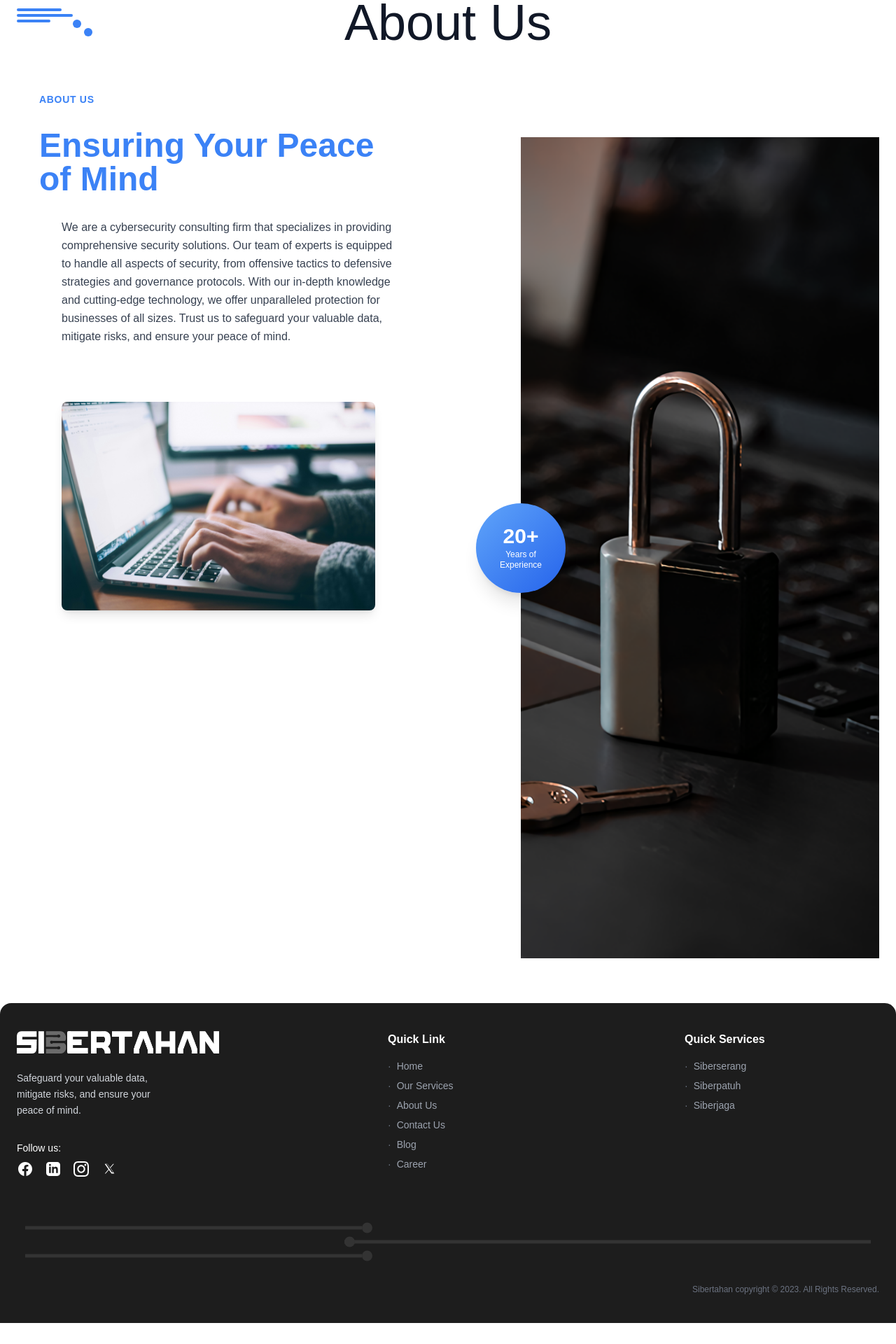
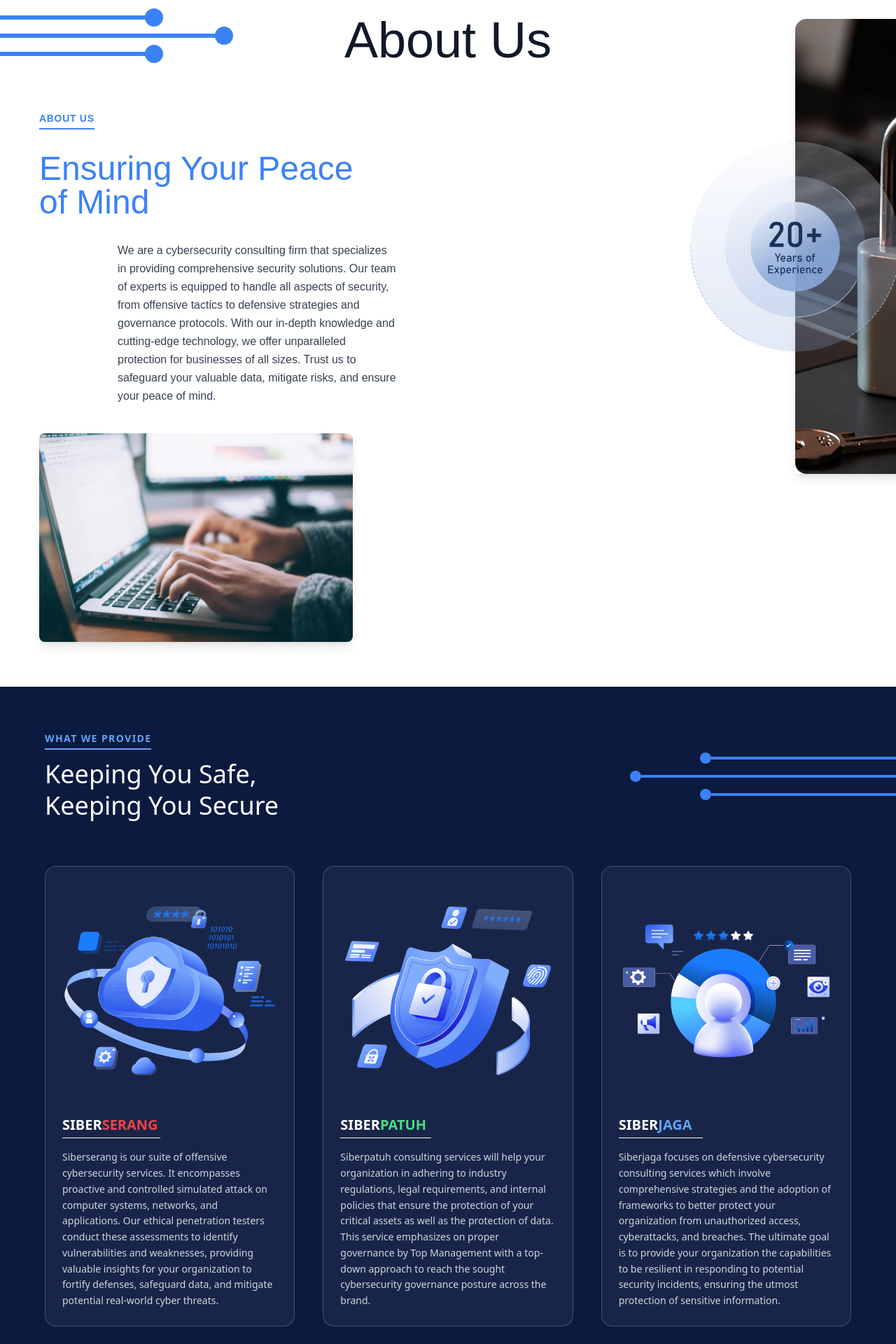
Before and after one commit to manda040412/SiBertahan, a Vue app: page /about in a window 1280 px wide. Shown: the part 140-2060 px from the top of the page at 70% size. Before the commit the page ends 2030 px from the top, so only its background shows below. Built offline with nearby package versions, Linux system fonts and the light colour scheme.

Commit message:
Gabungkan perubahan lokal dengan update dari teman

```diff
--- a/src/views/about.vue
+++ b/src/views/about.vue
@@ -4,16 +4,29 @@
     <div class="main-content max-w-7xl mx-auto px-6 py-16 relative">
 
       <!-- Blue decorative lines -->
-      <div class="absolute top-20 left-6 flex flex-col gap-1">
-        <div class="h-1 w-16 bg-blue-500 rounded-full"></div>
-        <div class="h-1 w-20 bg-blue-500 rounded-full"></div>
-        <div class="h-1 w-12 bg-blue-500 rounded-full"></div>
-        <div class="w-3 h-3 bg-blue-500 rounded-full ml-20 -mt-2"></div>
-        <div class="w-3 h-3 bg-blue-500 rounded-full ml-24 -mt-1"></div>
+    <div class="absolute -left-[1000px] top-[90px] flex flex-col gap-[20px] z-0">
+      <!-- First line with dot -->
+      <div class="relative w-[1220px] flex items-center">
+        <div class="h-[6px] w-full bg-blue-500"></div>
+        <div class="absolute right-0 w-[26px] h-[26px] bg-blue-500 rounded-full transform translate-x-1/2"></div>
       </div>
 
+      <!-- Second line with dot -->
+      <div class="relative w-[1320px] flex items-center">
+        <div class="h-[6px] w-full bg-blue-500"></div>
+        <div class="absolute right-0 w-[26px] h-[26px] bg-blue-500 rounded-full transform translate-x-1/2"></div>
+      </div>
+
+      <!-- Third line with dot -->
+      <div class="relative w-[1220px] flex items-center">
+        <div class="h-[6px] w-full bg-blue-500"></div>
+        <div class="absolute right-0 w-[26px] h-[26px] bg-blue-500 rounded-full transform translate-x-1/2"></div>
+      </div>
+    </div>
+
+
       <!-- About Us Title - Center -->
-      <div class="text-center mb-16">
+      <div class="text-center mb-16 mt-[25px]">
         <h1 class="text-6xl lg:text-7xl text-gray-900 font-light">About Us</h1>
       </div>
 
@@ -22,16 +35,16 @@
         <div class="left-content flex flex-col gap-8 pl-8">
 
           <div class="page-indicator">
-            <p class="text-blue-500 font-semibold text-sm tracking-wider uppercase">ABOUT US</p>
+            <p class="text-blue-500 font-semibold text-sm tracking-wider uppercase border-b-2 border-blue-500 inline-block pb-1">ABOUT US</p>
           </div>
 
           <div class="section-subheading">
-            <h2 class="text-blue-500 text-4xl lg:text-5xl font-bold leading-tight">
+            <h2 class="text-blue-500 text-4xl lg:text-5xl leading-tight">
               Ensuring Your Peace<br>of Mind
             </h2>
           </div>
 
-          <div class="text-content max-w-lg pl-8">
+          <div class="text-content max-w-lg pl-28">
             <p class="text-gray-700 leading-relaxed text-base">
               We are a cybersecurity consulting firm that specializes in
               providing comprehensive security solutions. Our team of
@@ -46,7 +59,7 @@
           </div>
 
           <!-- Bottom Image -->
-          <div class="bottom-image mt-12 pl-8">
+          <div class="bottom-image mt-2 pl-0 w-[800px]">
             <img
               src="../assets/aboutus-laptop.jpg"
               alt="Cybersecurity expert working"
@@ -56,21 +69,108 @@
         </div>
 
       <!-- Right Side Image -->
-        <div class="right-content flex justify-end items-start pt-16">
-          <div class="image-section relative w-full max-w-lg">
+      <div class="right-content flex justify-end items-start pt-0 mt-[-130px] mr-[-280px]">
+        <div
+        class="image-section relative ml-auto w-[400px] h-[650px] shadow-lg">
+        <!-- gambar gembok, radius di sini -->
         <img
           src="../assets/aboutus-lock.png"
           alt="Cybersecurity lock"
-              class="w-full h-auto"
+          class="w-full h-full object-cover rounded-2xl"
         />
 
-            <!-- Experience Badge -->
-            <div class="absolute top-1/2 left-0 transform -translate-x-1/2 -translate-y-1/2 bg-gradient-to-br from-blue-400 to-blue-600 text-white p-8 rounded-full w-32 h-32 flex flex-col justify-center items-center text-center shadow-xl">
-              <span class="text-3xl font-bold leading-none">20+</span>
-              <span class="text-xs font-medium mt-1 leading-tight">Years of<br>Experience</span>
+        <!-- badge -->
+        <img
+          src="../assets/20.png"
+          alt="20+ Years of Experience"
+          class="absolute top-1/2 -left-[150px] -translate-y-1/2 w-[300px] h-[300px] object-contain z-10"
+        />
       </div>
       </div>
       </div>
+    </div>
+  </div>
+  <div class="bg-[#0D1A3F] text-white font-sans py-16 px-6">
+
+<!-- Section Title with Blue Lines -->
+<div class="max-w-6xl mx-auto mb-16 flex items-start justify-between relative">
+  <!-- Text Section -->
+  <div>
+    <h3 class="text-left text-sm font-semibold tracking-widest text-blue-400 uppercase relative w-max after:content-[''] after:block after:h-0.5 after:bg-blue-400 after:w-full after:mt-1 z-10">
+      What We Provide
+    </h3>
+    <h2 class="text-left text-4xl font-light mt-3 leading-tight z-10 relative">
+      Keeping You Safe,<br />Keeping You Secure
+    </h2>
+  </div>
+
+<div class="absolute -right-[300px] top-[30px] flex flex-col gap-[10px] items-end z-0">
+  <!-- Line 1 -->
+  <div class="flex items-center gap-0">
+    <div class="w-4 h-4 bg-blue-500 rounded-full"></div>
+    <div class="h-1 bg-blue-500 w-[500px]"></div>
+  </div>
+  <!-- Line 2 -->
+  <div class="flex items-center gap-0">
+    <div class="w-4 h-4 bg-blue-500 rounded-full"></div>
+    <div class="h-1 bg-blue-500 w-[600px]"></div>
+  </div>
+  <!-- Line 3 -->
+  <div class="flex items-center gap-0">
+    <div class="w-4 h-4 bg-blue-500 rounded-full"></div>
+    <div class="h-1 bg-blue-500 w-[500px]"></div>
+  </div>
+</div>
+</div>
+  <!-- Cards Grid -->
+  <div class="grid grid-cols-1 md:grid-cols-3 gap-10 max-w-6xl mx-auto">
+
+    <!-- SIBERSERANG -->
+    <div class="group relative bg-white/5 hover:bg-white/10 backdrop-blur-sm p-6 rounded-2xl border border-white/20 hover:border-white transition-all duration-300 hover:scale-105">
+      <img src="../assets/solutions logo (1).png" alt="SiberSerang" class="w-50 mx-auto mb-6" />
+      <h3 class="text-left text-xl font-bold mb-1">
+        <span class="text-white">SIBER</span><span class="text-red-500">SERANG</span>
+      </h3>
+      <div class="w-[140px] h-[1px] bg-white ml-0 mb-4"></div>
+      <p class="text-sm text-gray-300 leading-relaxed text-left">
+        Siberserang is our suite of offensive cybersecurity services. It encompasses proactive and
+        controlled simulated attack on computer systems, networks, and applications. Our ethical
+        penetration testers conduct these assessments to identify vulnerabilities and weaknesses,
+        providing valuable insights for your organization to fortify defenses, safeguard data, and
+        mitigate potential real-world cyber threats.
+      </p>
+    </div>
+
+    <!-- SIBERPATUH -->
+    <div class="group relative bg-white/5 hover:bg-white/10 backdrop-blur-sm p-6 rounded-2xl border border-white/20 hover:border-white transition-all duration-300 hover:scale-105">
+      <img src="../assets/solutions logo (2).png" alt="SiberPatuh" class="w-50 mx-auto mb-6" />
+      <h3 class="text-left text-xl font-bold mb-1">
+        <span class="text-white">SIBER</span><span class="text-green-400">PATUH</span>
+      </h3>
+      <div class="w-[130px] h-[1px] bg-white ml-0 mb-4"></div>
+      <p class="text-sm text-gray-300 leading-relaxed text-left">
+        Siberpatuh consulting services will help your organization in adhering to industry
+        regulations, legal requirements, and internal policies that ensure the protection of your
+        critical assets as well as the protection of data. This service emphasizes on proper
+        governance by Top Management with a top-down approach to reach the sought cybersecurity
+        governance posture across the brand.
+      </p>
+    </div>
+
+    <!-- SIBERJAGA -->
+    <div class="group relative bg-white/5 hover:bg-white/10 backdrop-blur-sm p-6 rounded-2xl border border-white/20 hover:border-white transition-all duration-300 hover:scale-105">
+      <img src="../assets/solutions logo (3).png" alt="SiberJaga" class="w-50 mx-auto mb-6" />
+      <h3 class="text-left text-xl font-bold mb-1">
+        <span class="text-white">SIBER</span><span class="text-blue-400">JAGA</span>
+      </h3>
+      <div class="w-[120px] h-[1px] bg-white ml-0 mb-4"></div>
+      <p class="text-sm text-gray-300 leading-relaxed text-left">
+        Siberjaga focuses on defensive cybersecurity consulting services which involve comprehensive
+        strategies and the adoption of frameworks to better protect your organization from
+        unauthorized access, cyberattacks, and breaches. The ultimate goal is to provide your
+        organization the capabilities to be resilient in responding to potential security incidents,
+        ensuring the utmost protection of sensitive information.
+      </p>
     </div>
   </div>
 </div>
```
Also changed, not shown: src/assets/20.png (added). Lines whose indentation alone changed are shown as unchanged.
